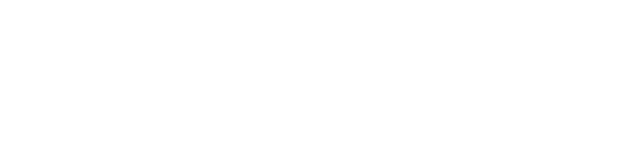
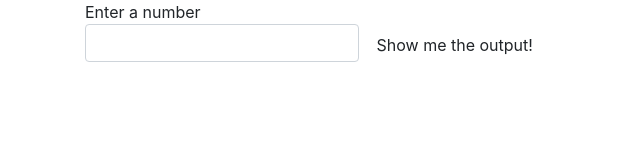
Before and after one commit to marnionrails/Code-Review-3, a plain HTML site: page index.html in a window 1280 px wide. Shown: the whole page, without its empty margins (0-640 px from the left). Drawn offline with Linux system fonts and the light colour scheme.

Commit message:
write form to take in numbers

```diff
--- a/index.html
+++ b/index.html
@@ -6,6 +6,13 @@
     <script src="js/scripts.js"></script>
   </head>
   <body>
-
+    <div class="container">
+      <form id="form-group">
+        <label for = "number">Enter a number
+          <input type="text" id="number" class="form-control">
+        </label>
+        <button type="submit" class="btn">Show me the output!</button>
+      </form>
+    </div>
   </body>
 </html>
--- a/js/scripts.js
+++ b/js/scripts.js
@@ -0,0 +1,3 @@
+$(document).ready(function() {
+
+});
```
